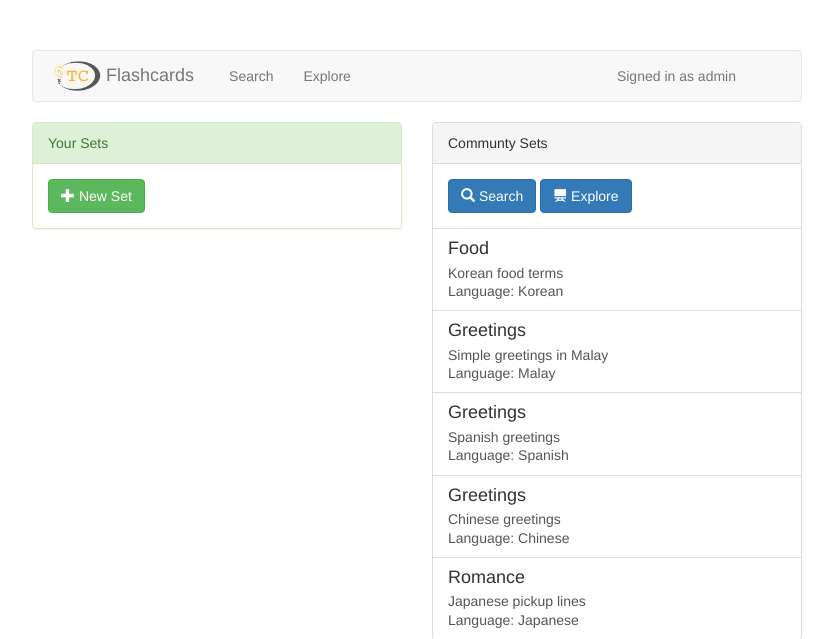
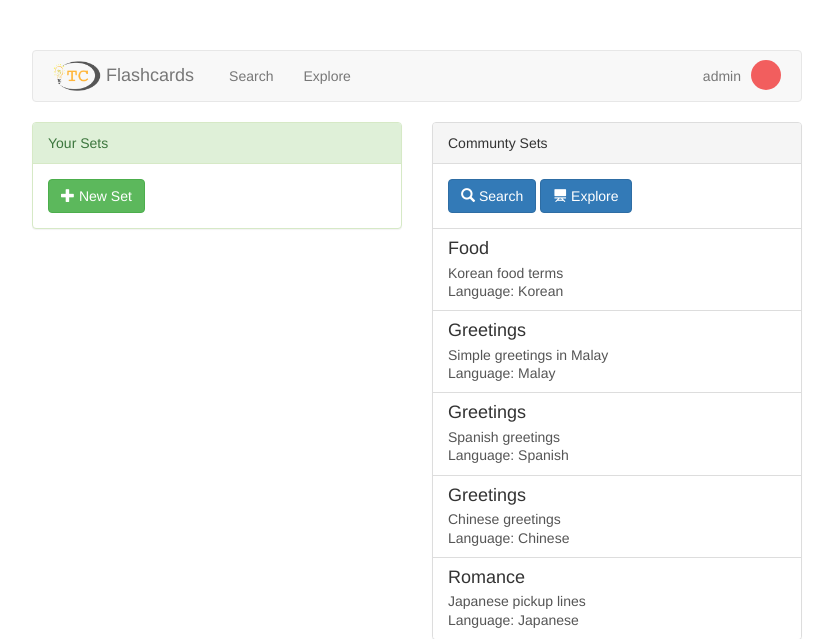
Before and after one commit to timpei/CS2012-30, a Flask app: page /user/admin in a window 1280 px wide. Shown: the top 639 px of the page, without its empty margins (223-1056 px from the left). Run offline with Flask 2, Linux system fonts and the light colour scheme; data comes from the database, SQL or seed files in the repository; parts of the project's set-up code (start-up, migrations or seed data) failed here and were passed over; some libraries are stand-ins or nearby versions.

Commit message:
Add avatar to navbar

```diff
--- a/application.py
+++ b/application.py
@@ -131,7 +131,8 @@ def userDashboard(username):
     allCardSets = [cardSet for cardSet in query_db('SELECT * FROM CardSet WHERE creator <> ? LIMIT 5', [username])]
 
     return render_template('user.html', languages=languages, user=user, myCardSets=myCardSets,
-                           allCardSets=allCardSets, message=bannerMessage, type=type)
+                           allCardSets=allCardSets, message=bannerMessage, type=type,
+                           avatar=getAvatarColor(user['avatar']))
 
 # TODO(tim): Change add card button ui (put it on top of the delete button)
 @app.route('/user/<username>/create')
@@ -149,7 +150,8 @@ def createSet(username, setID=None):
     return render_template('create.html', user=user,
                                         languages=languages,
                                         categories=categories,
-                                        mode=mode)
+                                        mode=mode,
+                                        avatar=getAvatarColor(user['avatar']))
 
 @app.route('/create_set/<username>', methods=['POST'])
 def submitSetCreate(username):
@@ -229,7 +231,8 @@ def searchSet(username):
 
     return render_template('search.html', user=user,
                                         languages=languages,
-                                        categories=categories)
+                                        categories=categories,
+                                        avatar=getAvatarColor(user['avatar']))
 
 
 @app.route('/advancedSearch/<username>', methods=['POST'])
@@ -318,7 +321,7 @@ def viewSet(username, setID):
                         WHERE setID = ? \
                         AND l.langID = s.language \
                         AND c.catID = s.category", [setID], one=True)
-    return render_template('browse.html', user=user, cardSet=cardSet)
+    return render_template('browse.html', user=user, cardSet=cardSet, avatar=getAvatarColor(user['avatar']))
 
 
 @app.route('/user/<username>/explore')
@@ -340,7 +343,8 @@ def exploreSets(username):
                                         languages=languages,
                                         categories=categories,
                                         title="Browsing all sets",
-                                        sets=allCardSets)
+                                        sets=allCardSets,
+                                        avatar=getAvatarColor(user['avatar']))
 
 @app.route('/user/<username>/explore/<group>/<index>')
 def exploreGroups(username, group, index):
@@ -380,7 +384,12 @@ def exploreGroups(username, group, index):
                                         languages=languages,
                                         categories=categories,
                                         title='Browsing "%s"' % name,
-                                        sets=allCardSets)
+                                        sets=allCardSets,
+                                        avatar=getAvatarColor(user['avatar']))
+
+def getAvatarColor(avatar):
+    color = ["#F25E5E", "#F2BE6B", "#F2EE6B", "#6BF29F", "#6BB3F2", "#BBA3F4"]
+    return color[avatar-1]
 
 # starts the server
 if __name__ == '__main__':
--- a/static/css/base.css
+++ b/static/css/base.css
@@ -12,7 +12,7 @@ body{
 }
 
 #login-nav {
-	margin-right: 50px;
+	margin-right: 10px;
 }
 
 .container {
@@ -30,3 +30,14 @@ body{
 .header {
 	margin-bottom: 20px;
 }
+
+.avatar {
+  background-color: #6BB3F2;
+  height: 30px;
+  width: 30px;
+  display: block;
+  border-radius: 50%;
+  position: relative;
+  margin-right: 20px;
+  margin-top: 9px;
+}
--- a/templates/base.html
+++ b/templates/base.html
@@ -39,7 +39,12 @@
         {% endif %}
 
         {% if user %}
-            <p class="navbar-text navbar-right" id="login-nav">Signed in as {{user.username}}</p>
+        <a href="/user/{{user.username}}/profile">
+            <ul class="nav navbar-nav navbar-right">
+                <li><p class="navbar-text " id="login-nav">{{user.username}}</p></li>
+                <li><span class="avatar" style="background-color: {{avatar}}"></span></li>
+            </ul>
+        </a>
         {% endif %}
     </div>
 </nav>
```
Also changed, not shown: static/css/login.css (renamed from static/css/homepage.css, +8 -3 lines), templates/login.html (+8 -7 lines).
